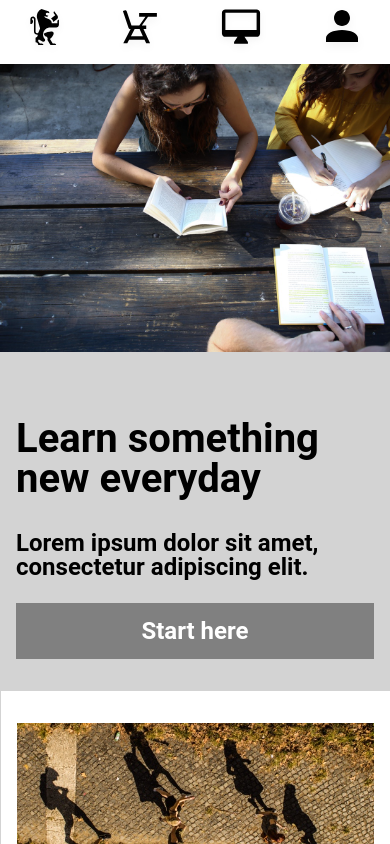
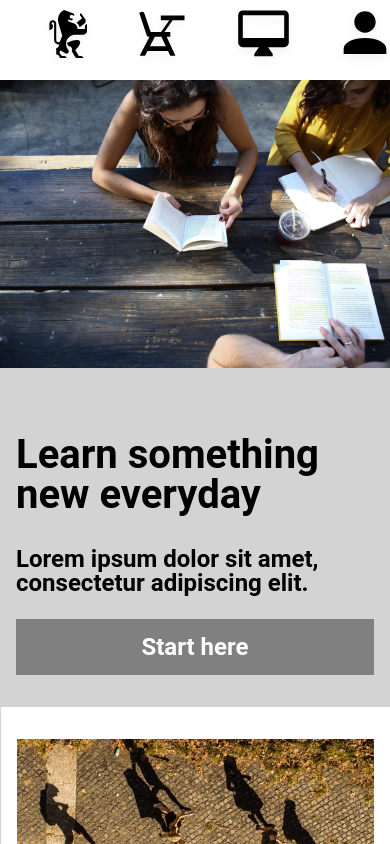
Before and after one commit to zhikyang/colmar-academy, a plain HTML site: page index.html in a window 390 px wide. Shown: the top 844 px of the page. Drawn offline with Linux system fonts and the light colour scheme.

Commit message:
adjusted header in mobile view to be fixed, and enlarge the icon

```diff
--- a/index.html
+++ b/index.html
@@ -11,7 +11,7 @@
 <!-- Header section -->
 	<header>
 		<div class="logo">
-			<span><img src="resources/images/ic-logo.svg"></span>
+			<span id="logoicon"><img src="resources/images/ic-logo.svg"></span>
 			<span class="icon"><img src="resources/images/ic-on-campus.svg"></span>
 			<span class="icon"><img src="resources/images/ic-online.svg"></span>
 			<span class="icon"><img src="resources/images/ic-login.svg"></span>
--- a/resources/css/style.css
+++ b/resources/css/style.css
@@ -29,7 +29,6 @@ p{
 
 @media only screen and (max-width: 770px) and (min-width: 500px), (max-device-width: 770px) and (min-device-width: 500px){
 	html {
-		font-size: 12px;
 	}
 }
 
@@ -69,14 +68,24 @@ nav span {
 
 @media only screen and (max-width: 500px), (max-device-width: 500px){
 
-	#academy, #colmar, nav span {
+	header {
+		position: fixed;
+		top: 0;
+		height: 5rem;
+		background-color: white;
+		width: 100%;
+	}
+	#academy, #colmar, nav {
 		display: none;
 	}
 	.icon {
 		display: inline-block;
 	}
 	.logo {
-		justify-content: space-between;
+		justify-content: space-around;
+	}
+	.logo img {
+		height: 4rem;
 	}
 }
 
@@ -132,6 +141,7 @@ nav span {
 @media only screen and (max-width: 500px) , (max-device-width: 500px){
 	.banner {
 		flex-direction: column;
+		margin-top: 5rem;
 	}
 	#banner-image, #banner-messeges {
 		width: 100%;
```
